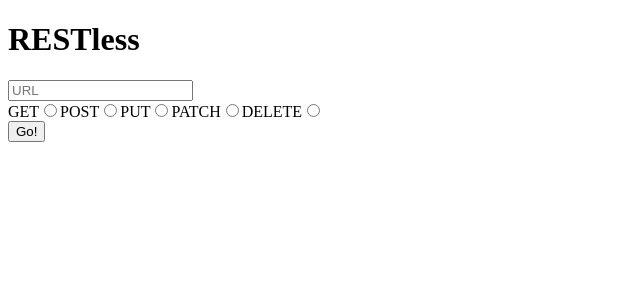
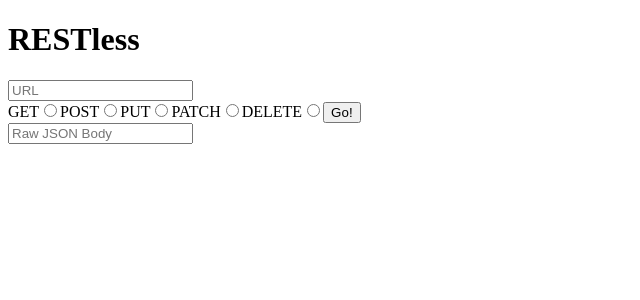
Before and after one commit to tannermeck/Lab-resty, a React app: page / in a window 1280 px wide. Shown: the top 300 px of the page, without its empty margins (0-640 px from the left). Built offline with nearby package versions, Linux system fonts and the light colour scheme.

Commit message:
search through state rendering on the page

```diff
--- a/src/container/SearchContainer.jsx
+++ b/src/container/SearchContainer.jsx
@@ -3,13 +3,23 @@
 
 class SearchContainer extends Component {
     state = {
+        urlSearch: '',
+        method: '',
+        jsonBody: {}
+    }
 
+    // handleSubmit = async () => {
+    // }
+    handleSearch = ({ target }) => {
+        this.setState({urlSearch: target.value })
     }
+
     render() {
+        console.log('search', this.state.urlSearch)
         return (
             <>
                 <h1>RESTless</h1>
-                <SearchForm />
+                <SearchForm search={this.handleSearch} />
             </>
         )
     }
--- a/src/presentation/SearchForm.jsx
+++ b/src/presentation/SearchForm.jsx
@@ -1,10 +1,10 @@
 import React from 'react';
 
-export const SearchForm = () => {
+export const SearchForm = ({ search }) => {
     return (
         <>
                 <form>
-                    <input placeholder="URL"/>
+                    <input onChange={search} placeholder="URL"/>
                         <div>
                             <label name="search">GET
                                 <input name="search" type="radio" />
@@ -21,8 +21,9 @@
                             <label name="search">DELETE
                                 <input name="search" type="radio" />
                             </label>
+                            <button>Go!</button>
                         </div>
-                    <button>Go!</button>
+                    <input placeholder="Raw JSON Body" />
                 </form>
         </>
         )
```
Lines whose indentation alone changed are shown as unchanged.
